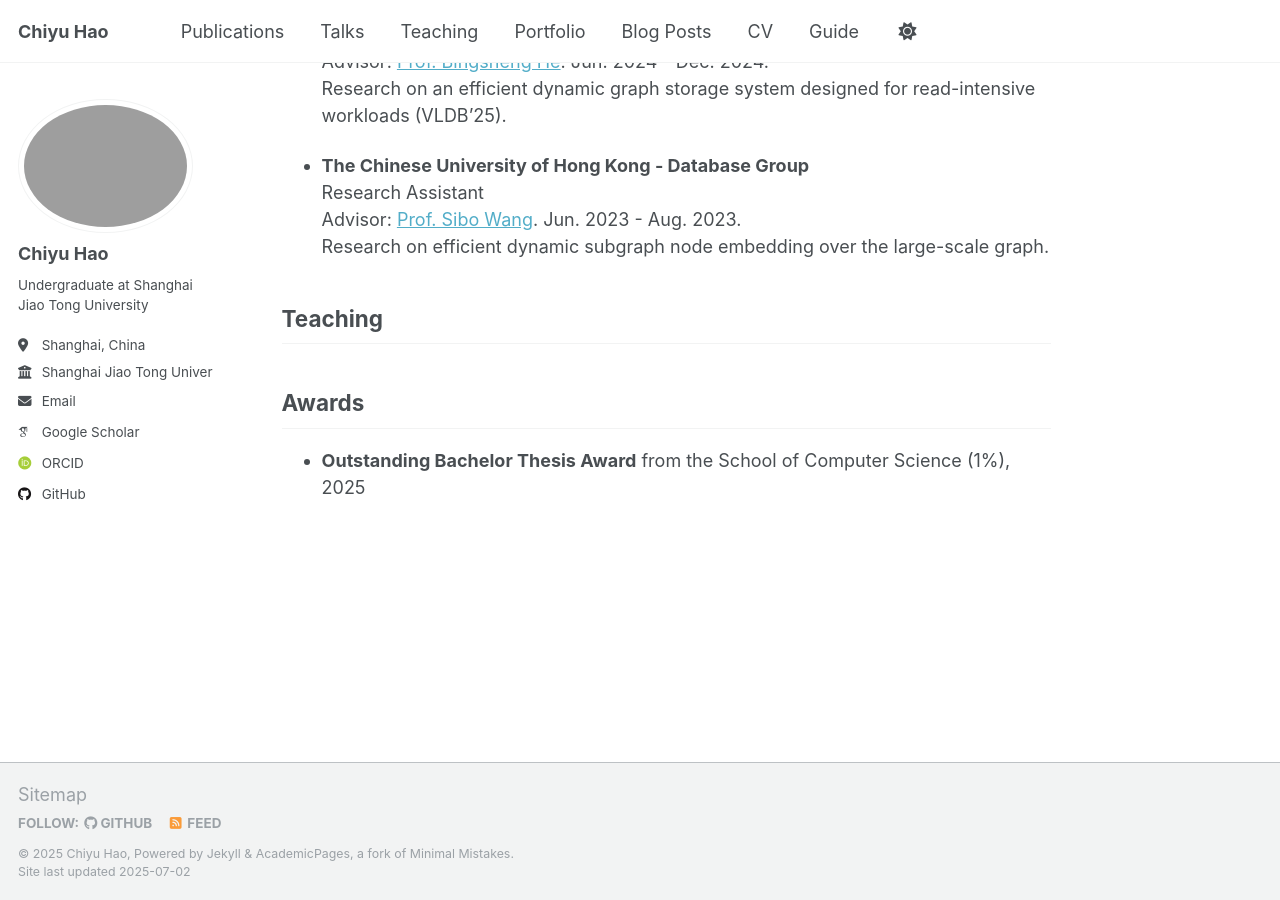
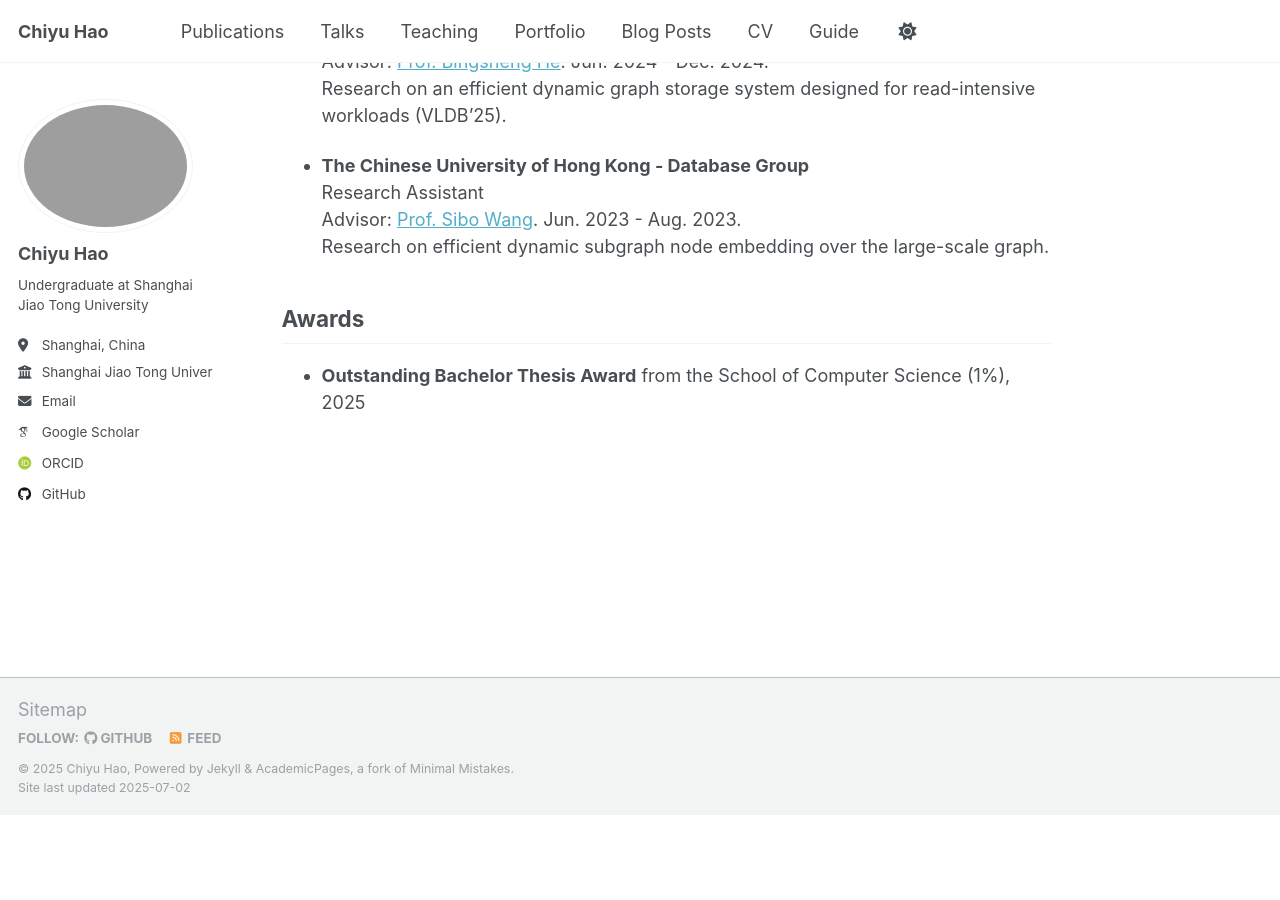
Before and after one commit to HCAHOI/hcahoi.github.io, a Jekyll site: the page built from _pages/about.md, in a window 1280 px wide and 900 px high, scrolled down 1433 px. Built offline with Jekyll 4.4.1, drawn with Linux system fonts in a browser that asks for light colours; some web fonts are replaced; a script that is not in the unit is left out; after the commit the page ends 2249 px from its top, so only the background shows below that.

Commit message:
Update about.md

```diff
--- a/_pages/about.md
+++ b/_pages/about.md
@@ -48,7 +48,5 @@ Research Assistant
 Advisor: [Prof. Sibo Wang](https://www1.se.cuhk.edu.hk/~swang/). Jun. 2023 - Aug. 2023.
 Research on efficient dynamic subgraph node embedding over the large-scale graph.
 
-## Teaching
-
 ## Awards
 - **Outstanding Bachelor Thesis Award** from the School of Computer Science (1%), 2025
```
